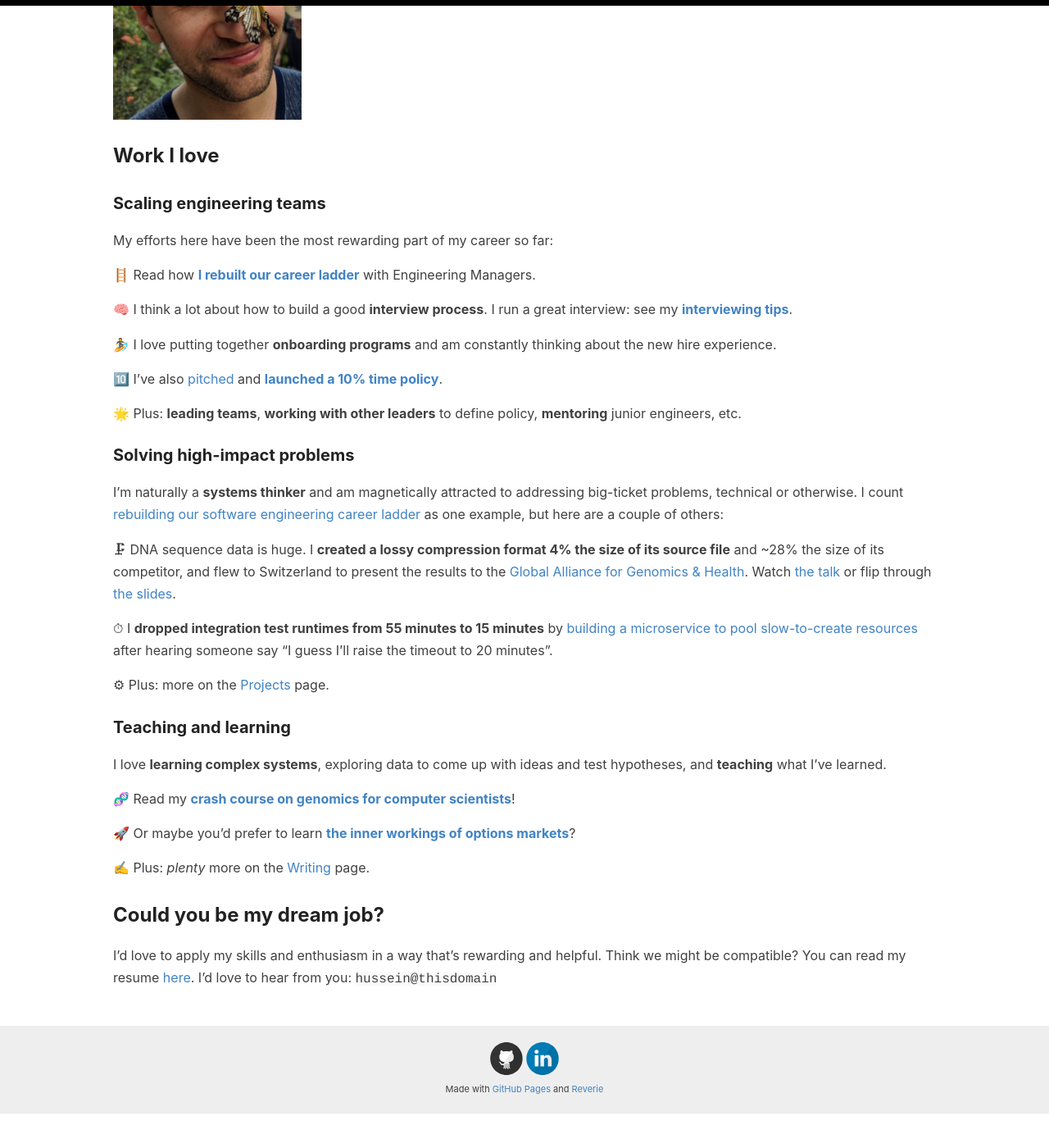
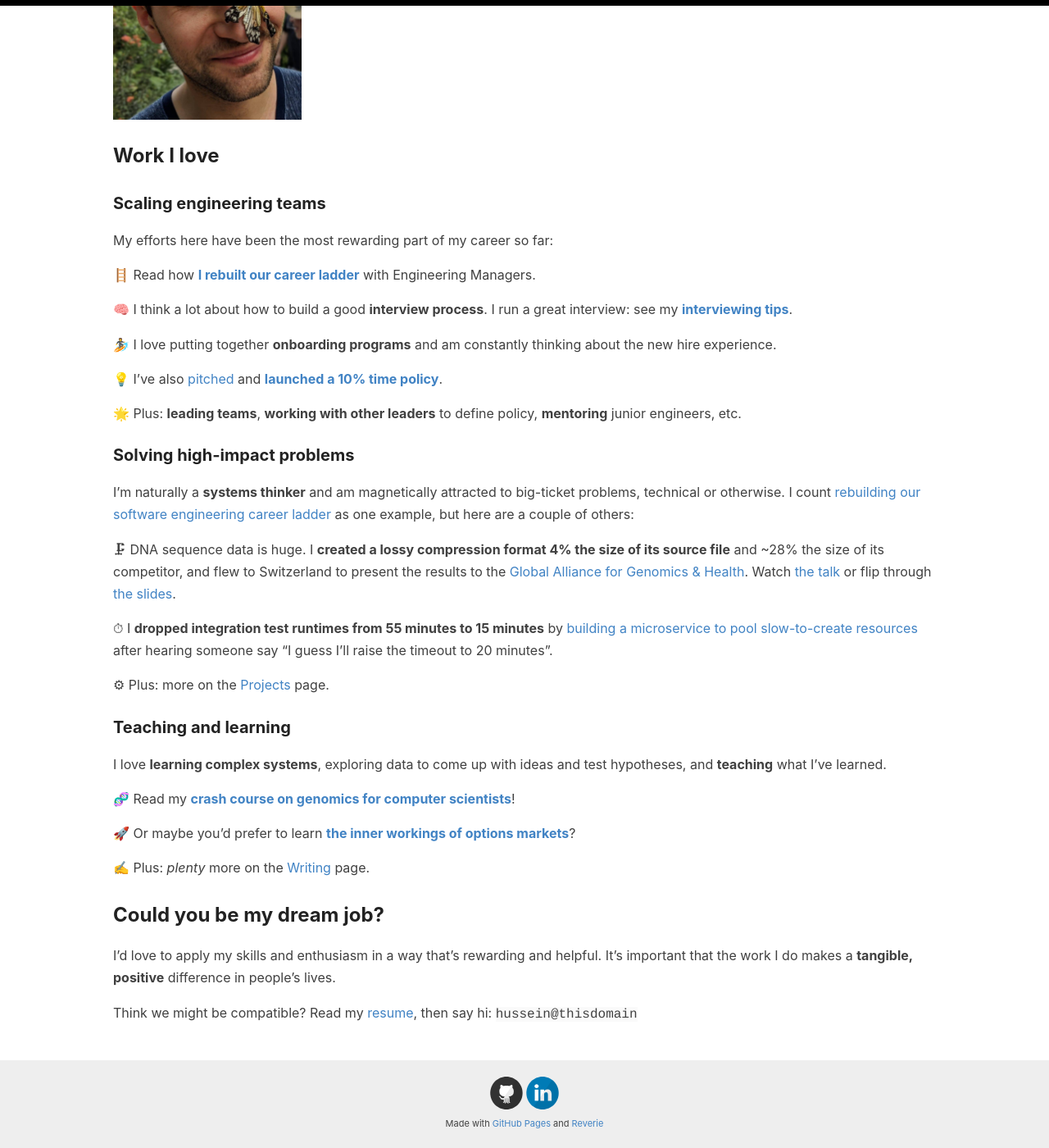
Before and after one commit to helgridly/helgridly.github.io, a Jekyll site: the page built from index.md, in a window 1280 px wide and 1400 px high, scrolled down 297 px. Shown: the whole window at 82% size. Built offline with Jekyll 4.4.1, drawn with Linux system fonts in a browser that asks for light colours; before the commit the page ends 1655 px from its top, so only the background shows below that.

Commit message:
tighterer

```diff
--- a/index.md
+++ b/index.md
@@ -25,13 +25,13 @@ My efforts here have been the most rewarding part of my career so far:
 
 🏄 I love putting together **onboarding programs** and am constantly thinking about the new hire experience.
 
-🔟 I've also [pitched](https://docs.google.com/presentation/d/1dgl6OwC9FHX-6oT9Z1JCmPglDmW9umv0/edit?usp=sharing&ouid=114804907504664516654&rtpof=true&sd=true){:target="_blank"} and [**launched a 10% time policy**](https://docs.google.com/document/d/1z81KCX6tuKLnSct5oFamhEvcFCJIPGOL/edit?usp=sharing&ouid=114804907504664516654&rtpof=true&sd=true){:target="_blank"}.
+💡 I've also [pitched](https://docs.google.com/presentation/d/1dgl6OwC9FHX-6oT9Z1JCmPglDmW9umv0/edit?usp=sharing&ouid=114804907504664516654&rtpof=true&sd=true){:target="_blank"} and [**launched a 10% time policy**](https://docs.google.com/document/d/1z81KCX6tuKLnSct5oFamhEvcFCJIPGOL/edit?usp=sharing&ouid=114804907504664516654&rtpof=true&sd=true){:target="_blank"}.
 
 🌟 Plus: **leading teams**, **working with other leaders** to define policy, **mentoring** junior engineers, etc.
 
 ### Solving high-impact problems
 
-I'm naturally a **systems thinker** and am magnetically attracted to addressing big-ticket problems, technical or otherwise. I count [rebuilding our software engineering career ladder](/levels) as one example, but here are a couple of others:
+I'm naturally a **systems thinker** and am magnetically attracted to big-ticket problems, technical or otherwise. I count [rebuilding our software engineering career ladder](/levels) as one example, but here are a couple of others:
 
 🗜 DNA sequence data is huge. I **created a lossy compression format 4% the size of its source file** and ~28% the size of its competitor, and flew to Switzerland to present the results to the [Global Alliance for Genomics & Health](https://www.ga4gh.org/){:target="_blank"}. Watch [the talk](https://www.youtube.com/watch?v=TaqFBgaZHmE&t=13920s){:target="_blank"} or flip through [the slides](https://docs.google.com/presentation/d/1EAG3Mz_Rwszn1xzvLFlFDtZJKeTfTcqo/edit){:target="_blank"}.
 
@@ -51,4 +51,6 @@ I love **learning complex systems**, exploring data to come up with ideas and te
 
 ## Could you be my dream job?
 
-I'd love to apply my skills and enthusiasm in a way that's rewarding and helpful. Think we might be compatible? You can read my resume [here](/resume). I'd love to hear from you: `hussein@thisdomain`
+I'd love to apply my skills and enthusiasm in a way that's rewarding and helpful. It's important that the work I do makes a **tangible, positive** difference in people's lives.
+
+Think we might be compatible? Read my [resume](/resume), then say hi: `hussein@thisdomain`
```
